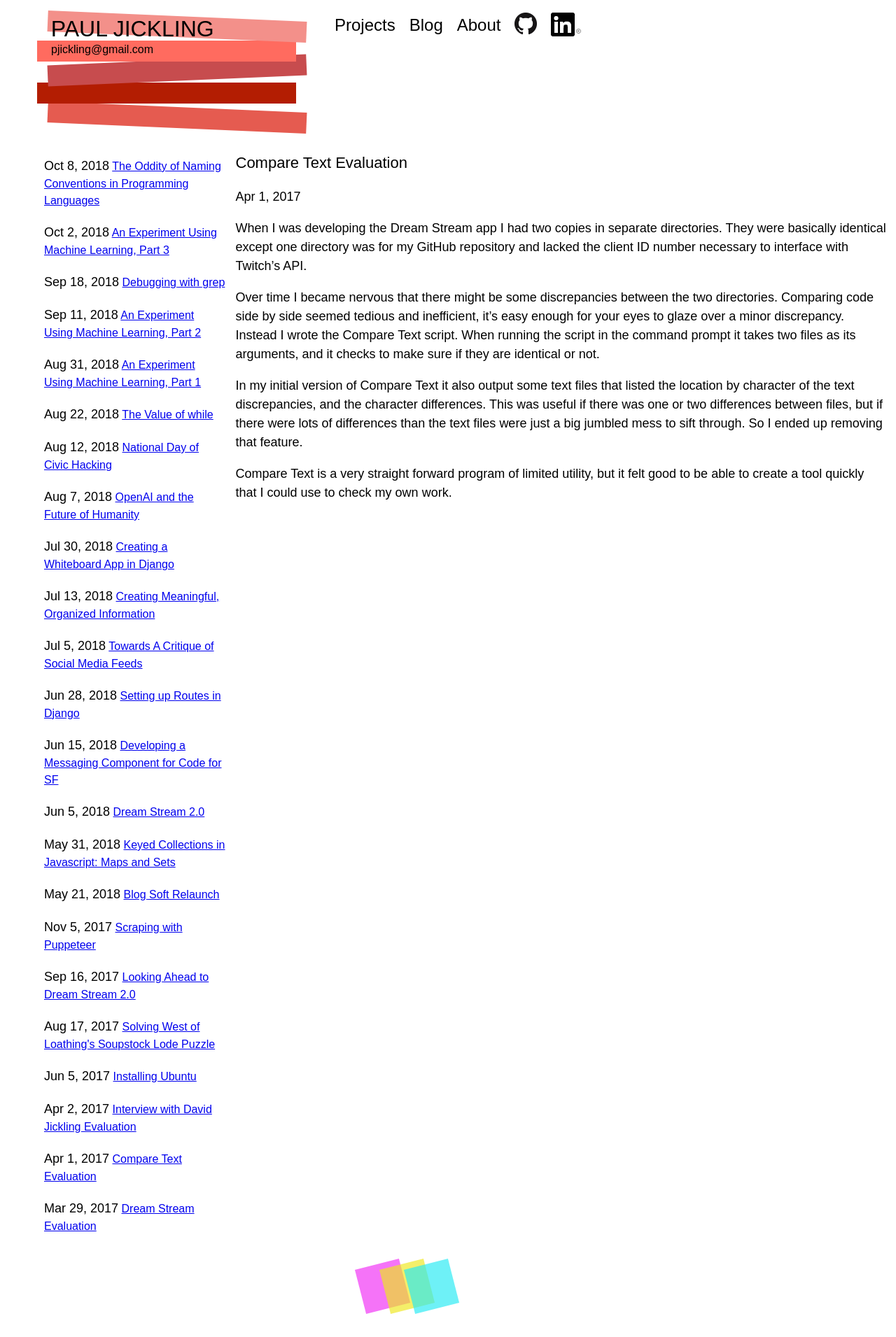
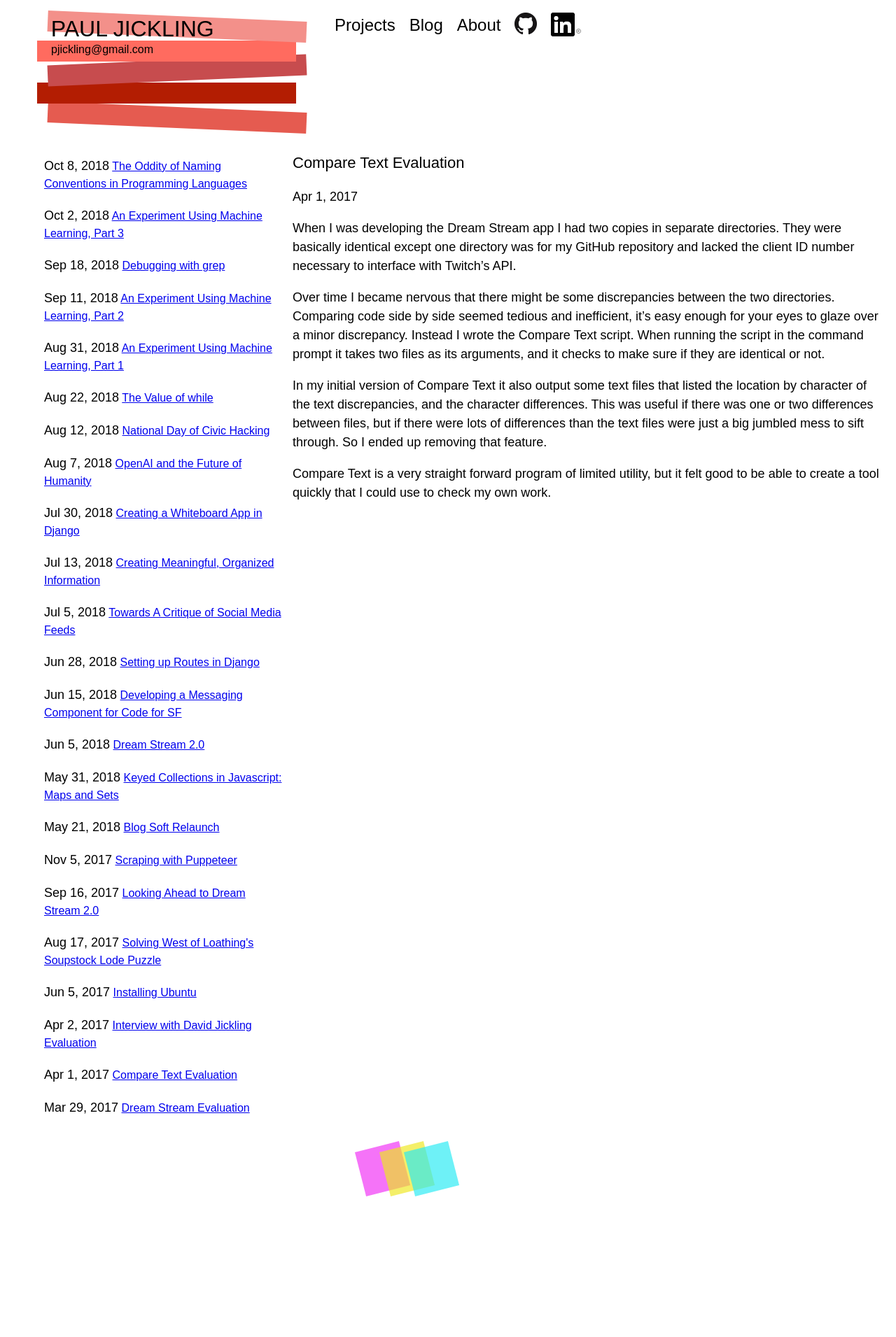
Before and after one commit to pauljickling/pauljickling.github.io, a Jekyll site: the page built from _posts/2017-04-01-compare-text-evaluation.markdown, in a window 1280 px wide. Shown: the whole page at 70% size. Built offline with Jekyll 4.4.1, drawn with Linux system fonts in a browser that asks for light colours; some web fonts are replaced; after the commit the page ends 1743 px from its top, so only the background shows below that.

Commit message:
Reverted auto-fit change and set new max-width rule

```diff
--- a/assets/main.css
+++ b/assets/main.css
@@ -66,7 +66,8 @@ ul.post-list {
   grid-gap: 20px;
   padding-top: 10px;
   padding-bottom: 10px;
-  grid-template-columns: repeat(auto-fit, minmax(100px, 400px));
+  grid-template-columns: repeat(auto-fill, minmax(100px, 400px));
+  max-width: 1440px;
 }
 
 #about-grid {
```
